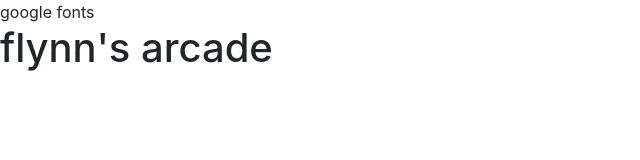
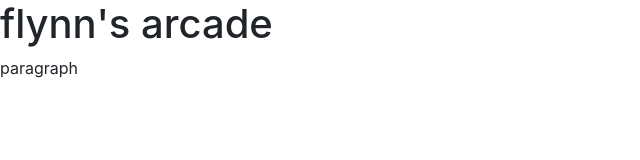
Before and after one commit to 2sanelkarahodzic3/Flynn-s-Website, a plain HTML site: page index.html in a window 1280 px wide. Shown: the whole page, without its empty margins (0-640 px from the left). Drawn offline with nearby package versions, Linux system fonts and the light colour scheme.

Commit message:
i changed stuff

```diff
--- a/index.html
+++ b/index.html
@@ -7,12 +7,12 @@
 
     <!-- Bootstrap CSS -->
     <link rel="stylesheet" href="https://stackpath.bootstrapcdn.com/bootstrap/4.3.1/css/bootstrap.min.css" integrity="sha384-ggOyR0iXCbMQv3Xipma34MD+dH/1fQ784/j6cY/iJTQUOhcWr7x9JvoRxT2MZw1T" "anonymous">
-google fonts
+  <link rel="stylesheet" href=style.css" >
     <title>flynn's arcade</title>
   </head>
   <body>
     <h1>flynn's arcade</h1>
-<paragraph>
+<p>paragraph</p>
     <!-- Optional JavaScript -->
     <!-- jQuery first, then Popper.js, then Bootstrap JS -->
     <script src="https://code.jquery.com/jquery-3.3.1.slim.min.js" integrity="sha384-q8i/X+965DzO0rT7abK41JStQIAqVgRVzpbzo5smXKp4YfRvH+8abtTE1Pi6jizo" crossorigin="anonymous"></script>
```
